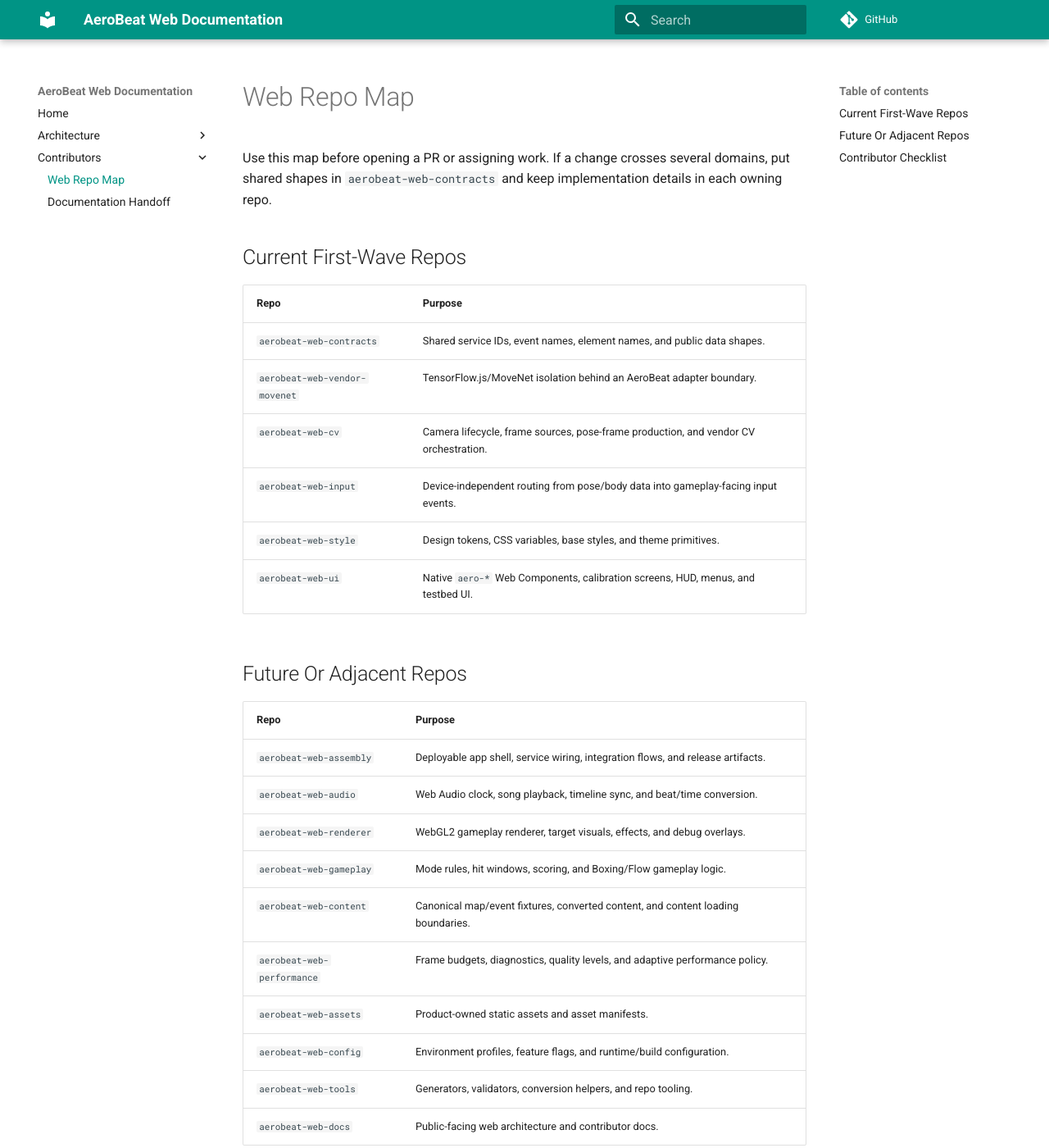
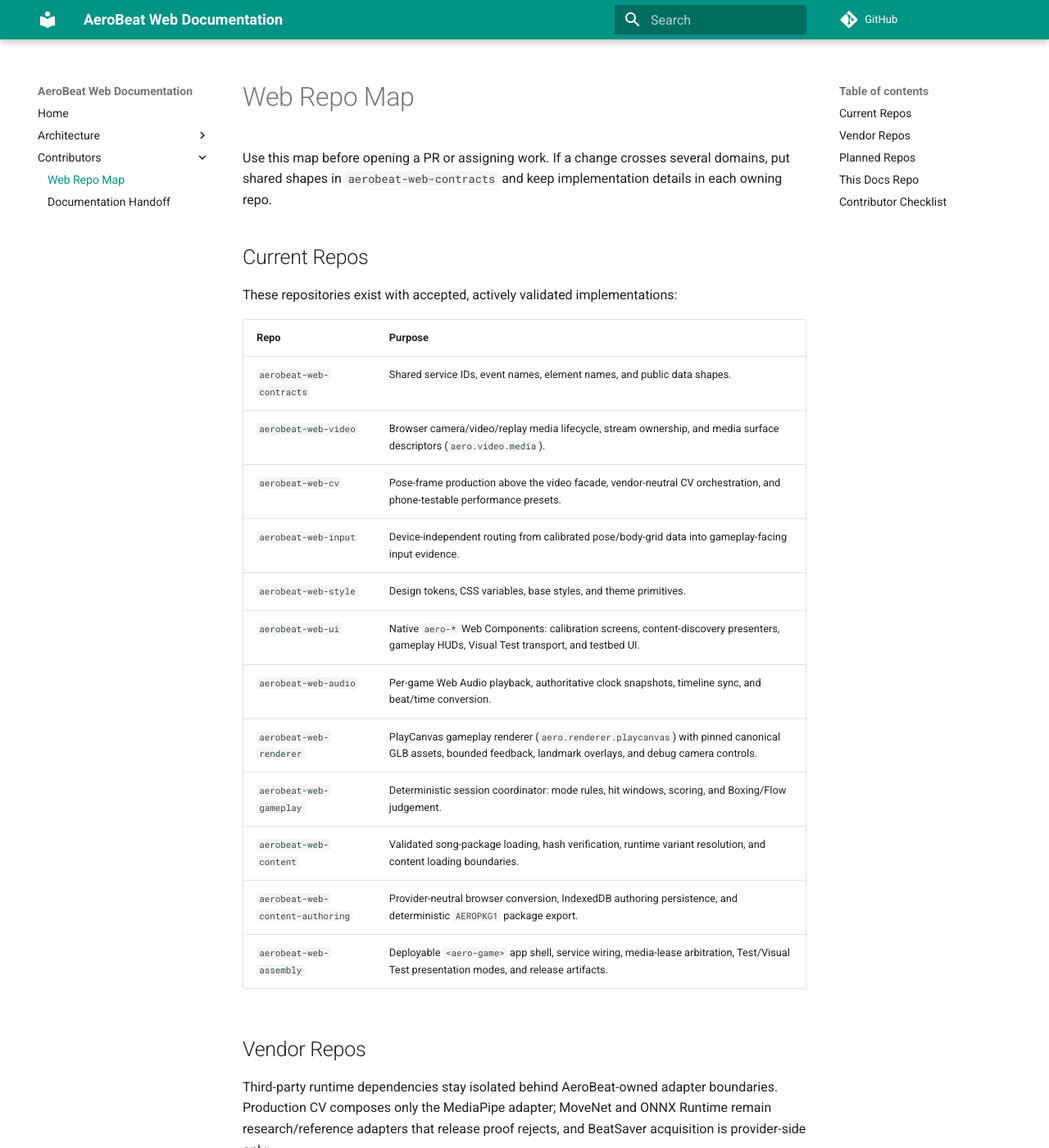
Before and after one commit to AeroBeat-Workouts/aerobeat-web-docs, an MkDocs documentation site: the page built from docs/contributors/web-repo-map.md, in a window 1280 px wide and 1400 px high. Shown: the whole window at 82% size. Built offline with MkDocs 1.6.1 and Material for MkDocs 9.7.7, drawn with Linux system fonts in a browser that asks for light colours; comment, search, counter and statistics services are not loaded; some of the changed text lies outside the part shown.

Commit message:
Refresh web docs for PlayCanvas, video-split, and current vendor truth

```diff
--- a/docs/contributors/web-repo-map.md
+++ b/docs/contributors/web-repo-map.md
@@ -2,31 +2,52 @@
 
 Use this map before opening a PR or assigning work. If a change crosses several domains, put shared shapes in `aerobeat-web-contracts` and keep implementation details in each owning repo.
 
-## Current First-Wave Repos
+## Current Repos
+
+These repositories exist with accepted, actively validated implementations:
 
 | Repo | Purpose |
 | --- | --- |
 | `aerobeat-web-contracts` | Shared service IDs, event names, element names, and public data shapes. |
-| `aerobeat-web-vendor-movenet` | TensorFlow.js/MoveNet isolation behind an AeroBeat adapter boundary. |
-| `aerobeat-web-cv` | Camera lifecycle, frame sources, pose-frame production, and vendor CV orchestration. |
-| `aerobeat-web-input` | Device-independent routing from pose/body data into gameplay-facing input events. |
+| `aerobeat-web-video` | Browser camera/video/replay media lifecycle, stream ownership, and media surface descriptors (`aero.video.media`). |
+| `aerobeat-web-cv` | Pose-frame production above the video facade, vendor-neutral CV orchestration, and phone-testable performance presets. |
+| `aerobeat-web-input` | Device-independent routing from calibrated pose/body-grid data into gameplay-facing input evidence. |
 | `aerobeat-web-style` | Design tokens, CSS variables, base styles, and theme primitives. |
-| `aerobeat-web-ui` | Native `aero-*` Web Components, calibration screens, HUD, menus, and testbed UI. |
+| `aerobeat-web-ui` | Native `aero-*` Web Components: calibration screens, content-discovery presenters, gameplay HUDs, Visual Test transport, and testbed UI. |
+| `aerobeat-web-audio` | Per-game Web Audio playback, authoritative clock snapshots, timeline sync, and beat/time conversion. |
+| `aerobeat-web-renderer` | PlayCanvas gameplay renderer (`aero.renderer.playcanvas`) with pinned canonical GLB assets, bounded feedback, landmark overlays, and debug camera controls. |
+| `aerobeat-web-gameplay` | Deterministic session coordinator: mode rules, hit windows, scoring, and Boxing/Flow judgement. |
+| `aerobeat-web-content` | Validated song-package loading, hash verification, runtime variant resolution, and content loading boundaries. |
+| `aerobeat-web-content-authoring` | Provider-neutral browser conversion, IndexedDB authoring persistence, and deterministic `AEROPKG1` package export. |
+| `aerobeat-web-assembly` | Deployable `<aero-game>` app shell, service wiring, media-lease arbitration, Test/Visual Test presentation modes, and release artifacts. |
 
-## Future Or Adjacent Repos
+## Vendor Repos
+
+Third-party runtime dependencies stay isolated behind AeroBeat-owned adapter boundaries. Production CV composes only the MediaPipe adapter; MoveNet and ONNX Runtime remain research/reference adapters that release proof rejects, and BeatSaver acquisition is provider-side only:
 
 | Repo | Purpose |
 | --- | --- |
-| `aerobeat-web-assembly` | Deployable app shell, service wiring, integration flows, and release artifacts. |
-| `aerobeat-web-audio` | Web Audio clock, song playback, timeline sync, and beat/time conversion. |
-| `aerobeat-web-renderer` | WebGL2 gameplay renderer, target visuals, effects, and debug overlays. |
-| `aerobeat-web-gameplay` | Mode rules, hit windows, scoring, and Boxing/Flow gameplay logic. |
-| `aerobeat-web-content` | Canonical map/event fixtures, converted content, and content loading boundaries. |
+| `aerobeat-web-vendor-movenet` | TensorFlow.js/MoveNet adapter boundary (research/reference path). |
+| `aerobeat-web-vendor-mediapipe` | MediaPipe Tasks Vision Pose Landmarker adapter boundary; the only vendor composed into production CV. |
+| `aerobeat-web-vendor-onnxruntime` | ONNX Runtime Web + RTMPose-t evaluation adapter boundary (research/reference path). |
+| `aerobeat-web-vendor-beatsaver` | BeatSaver acquisition, provider-hash verification, and untrusted ZIP inspection behind neutral source-manifest contracts. |
+
+## Planned Repos
+
+These domains are routed in the root README matrix but have no repository yet; confirm with the orchestrator before assuming one exists:
+
+| Repo | Purpose |
+| --- | --- |
 | `aerobeat-web-performance` | Frame budgets, diagnostics, quality levels, and adaptive performance policy. |
 | `aerobeat-web-assets` | Product-owned static assets and asset manifests. |
 | `aerobeat-web-config` | Environment profiles, feature flags, and runtime/build configuration. |
 | `aerobeat-web-tools` | Generators, validators, conversion helpers, and repo tooling. |
-| `aerobeat-web-docs` | Public-facing web architecture and contributor docs. |
+
+## This Docs Repo
+
+| Repo | Purpose |
+| --- | --- |
+| `aerobeat-web-docs` | Public-facing web architecture and contributor docs for the web family. |
 
 ## Contributor Checklist
 
```
Also changed, not shown: .plans/2026-09-02-web-docs-direction-refresh.md (added, +131 -0 lines), .plans/review/2026-09-02-drift-findings.md (added, +267 -0 lines), docs/architecture/secure-testbed-serving.md (+5 -1 lines), docs/architecture/web-polyrepo-architecture.md (+16 -12 lines), docs/contributors/documentation-handoff.md (+2 -0 lines), docs/index.md (+2 -2 lines), 1 other file.
